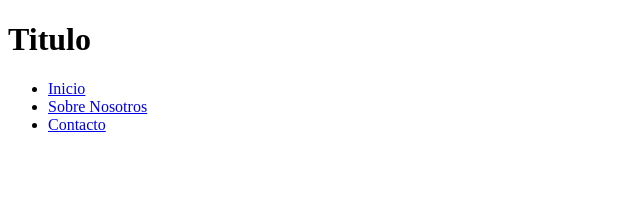
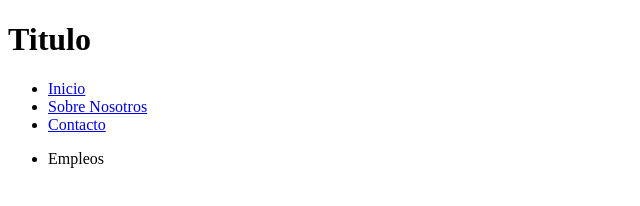
Before and after one commit to NazarenaLuque/Nucba-Clase-4, a plain HTML site: page index.html in a window 1280 px wide. Shown: the full height of the page, 0-640 px from the left. Drawn offline with Linux system fonts and the light colour scheme.

Commit message:
Agregar link de empleos al footer

```diff
--- a/index.html
+++ b/index.html
@@ -23,12 +23,10 @@
             </li>
         </ul>
     </header>
-    <main>
-
-    </main>
+    <main></main>
     <footer>
         <ul>
-
+            <li>Empleos</li>
         </ul>
     </footer>
 </body>
```
